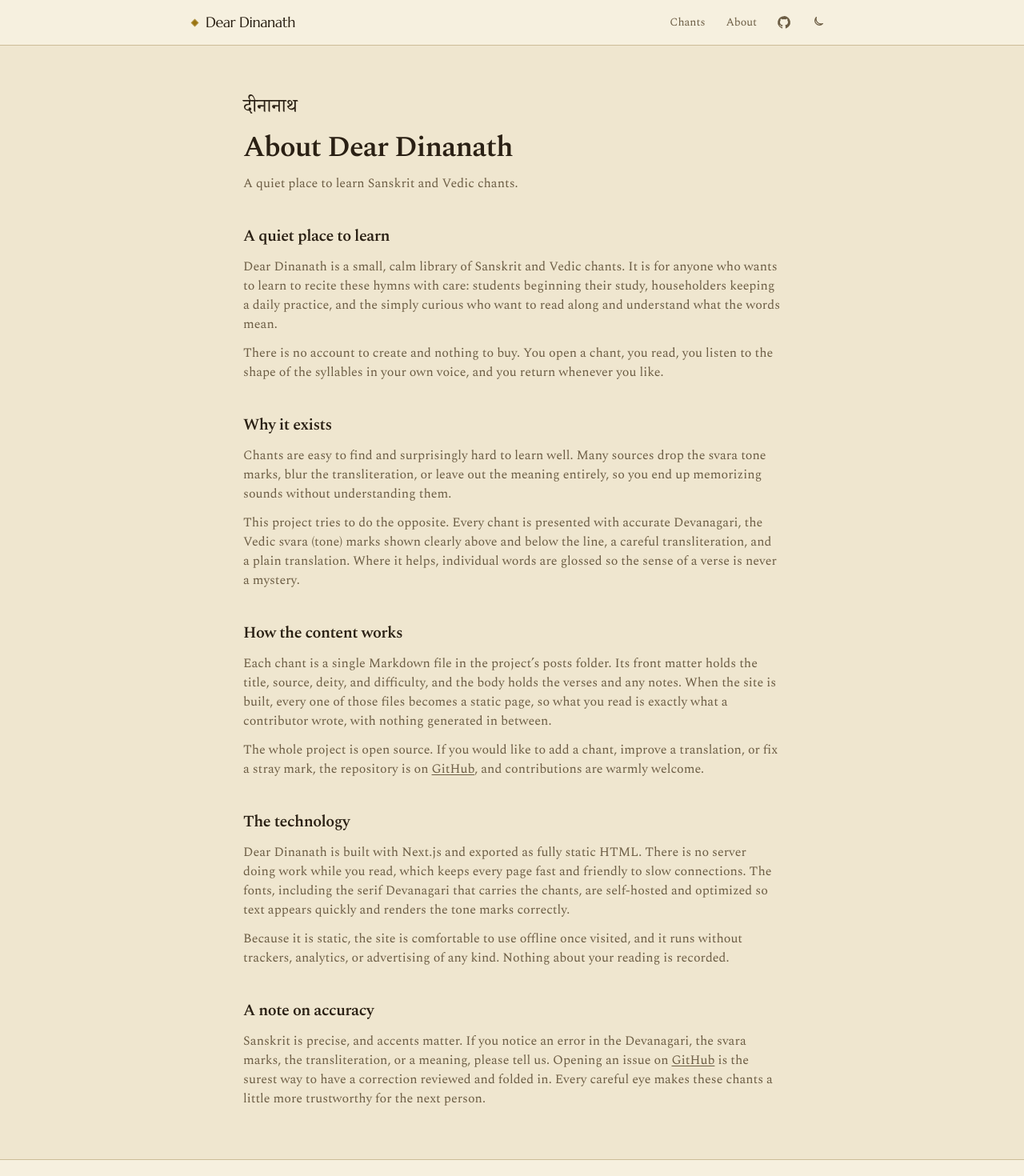
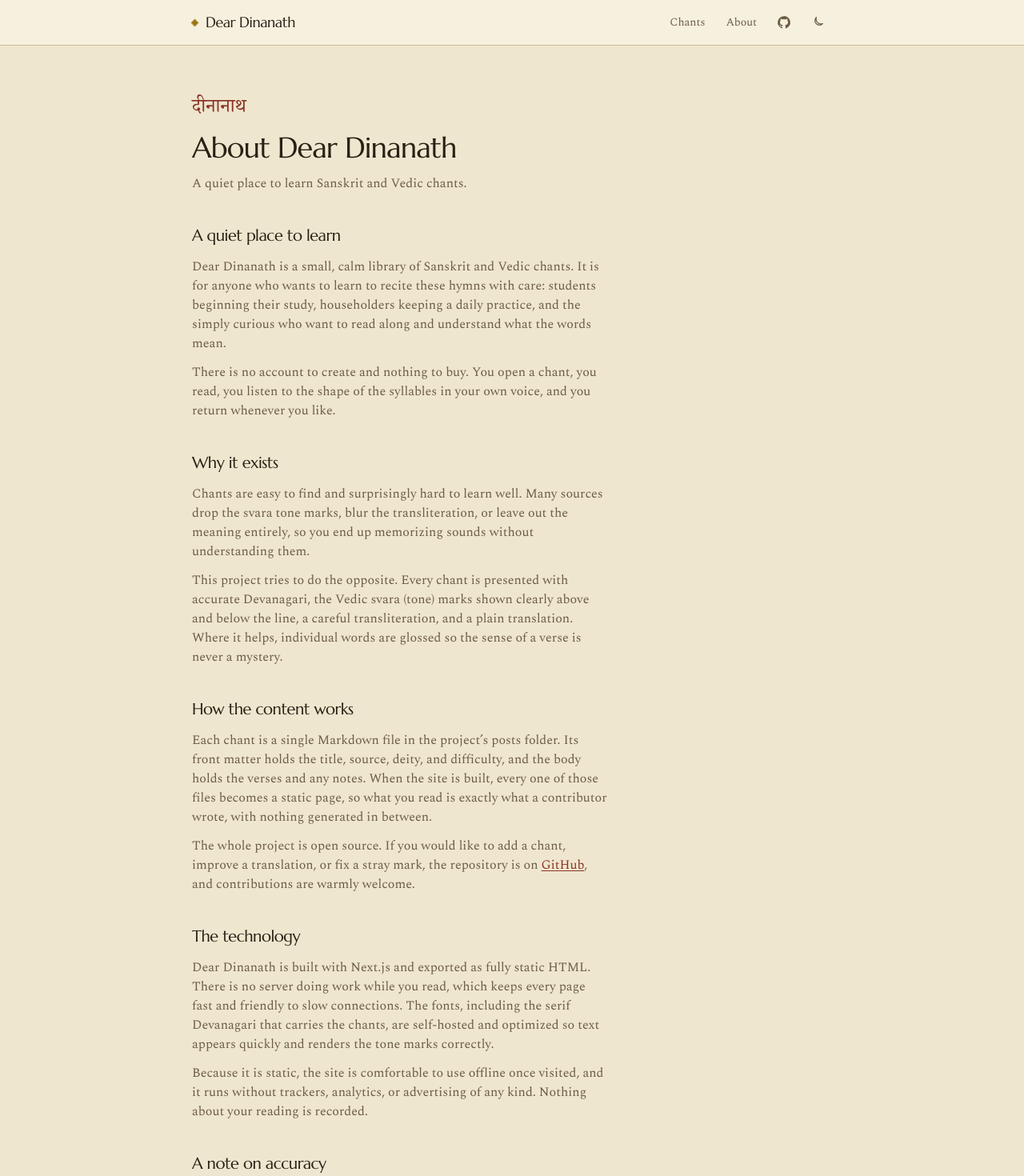
Before and after one commit to prashantbsr/dear-dinanath, a Next.js app: page /about in a window 1280 px wide. Shown: the top 1470 px of the page at 80% size. Built offline with nearby package versions, Linux system fonts and the light colour scheme.

Commit message:
style(about): display headings and accent links
Co-Authored-By: Claude Opus 4.8 (1M context) <noreply@anthropic.com>

```diff
--- a/src/app/about/page.tsx
+++ b/src/app/about/page.tsx
@@ -8,20 +8,20 @@ export const metadata: Metadata = {
 
 export default function AboutPage() {
   return (
-    <div className="mx-auto max-w-2xl">
+    <div className="max-w-[65ch]">
       <article className="flex flex-col gap-10">
         <header className="flex flex-col gap-3">
-          <p aria-hidden="true" className="chant text-2xl text-saffron">
+          <p aria-hidden="true" className="chant text-2xl text-accent" lang="sa">
             {site.nameDevanagari}
           </p>
-          <h1 className="text-3xl font-semibold tracking-tight sm:text-4xl">
+          <h1 className="font-display text-3xl tracking-tight text-ink sm:text-4xl">
             About {site.name}
           </h1>
           <p className="text-muted">{site.tagline}</p>
         </header>
 
         <section className="flex flex-col gap-3">
-          <h2 className="text-xl font-semibold tracking-tight">
+          <h2 className="font-display text-xl tracking-tight text-ink">
             A quiet place to learn
           </h2>
           <p className="text-muted">
@@ -39,7 +39,7 @@ export default function AboutPage() {
         </section>
 
         <section className="flex flex-col gap-3">
-          <h2 className="text-xl font-semibold tracking-tight">Why it exists</h2>
+          <h2 className="font-display text-xl tracking-tight text-ink">Why it exists</h2>
           <p className="text-muted">
             Chants are easy to find and surprisingly hard to learn well. Many
             sources drop the svara tone marks, blur the transliteration, or
@@ -56,7 +56,7 @@ export default function AboutPage() {
         </section>
 
         <section className="flex flex-col gap-3">
-          <h2 className="text-xl font-semibold tracking-tight">
+          <h2 className="font-display text-xl tracking-tight text-ink">
             How the content works
           </h2>
           <p className="text-muted">
@@ -74,7 +74,7 @@ export default function AboutPage() {
               href={site.github}
               target="_blank"
               rel="noopener noreferrer"
-              className="text-saffron underline underline-offset-2"
+              className="text-accent underline underline-offset-2 transition-colors hover:text-ink"
             >
               GitHub
             </a>
@@ -83,7 +83,7 @@ export default function AboutPage() {
         </section>
 
         <section className="flex flex-col gap-3">
-          <h2 className="text-xl font-semibold tracking-tight">
+          <h2 className="font-display text-xl tracking-tight text-ink">
             The technology
           </h2>
           <p className="text-muted">
@@ -102,7 +102,7 @@ export default function AboutPage() {
         </section>
 
         <section className="flex flex-col gap-3">
-          <h2 className="text-xl font-semibold tracking-tight">
+          <h2 className="font-display text-xl tracking-tight text-ink">
             A note on accuracy
           </h2>
           <p className="text-muted">
@@ -113,7 +113,7 @@ export default function AboutPage() {
               href={site.github}
               target="_blank"
               rel="noopener noreferrer"
-              className="text-saffron underline underline-offset-2"
+              className="text-accent underline underline-offset-2 transition-colors hover:text-ink"
             >
               GitHub
             </a>{" "}
```
